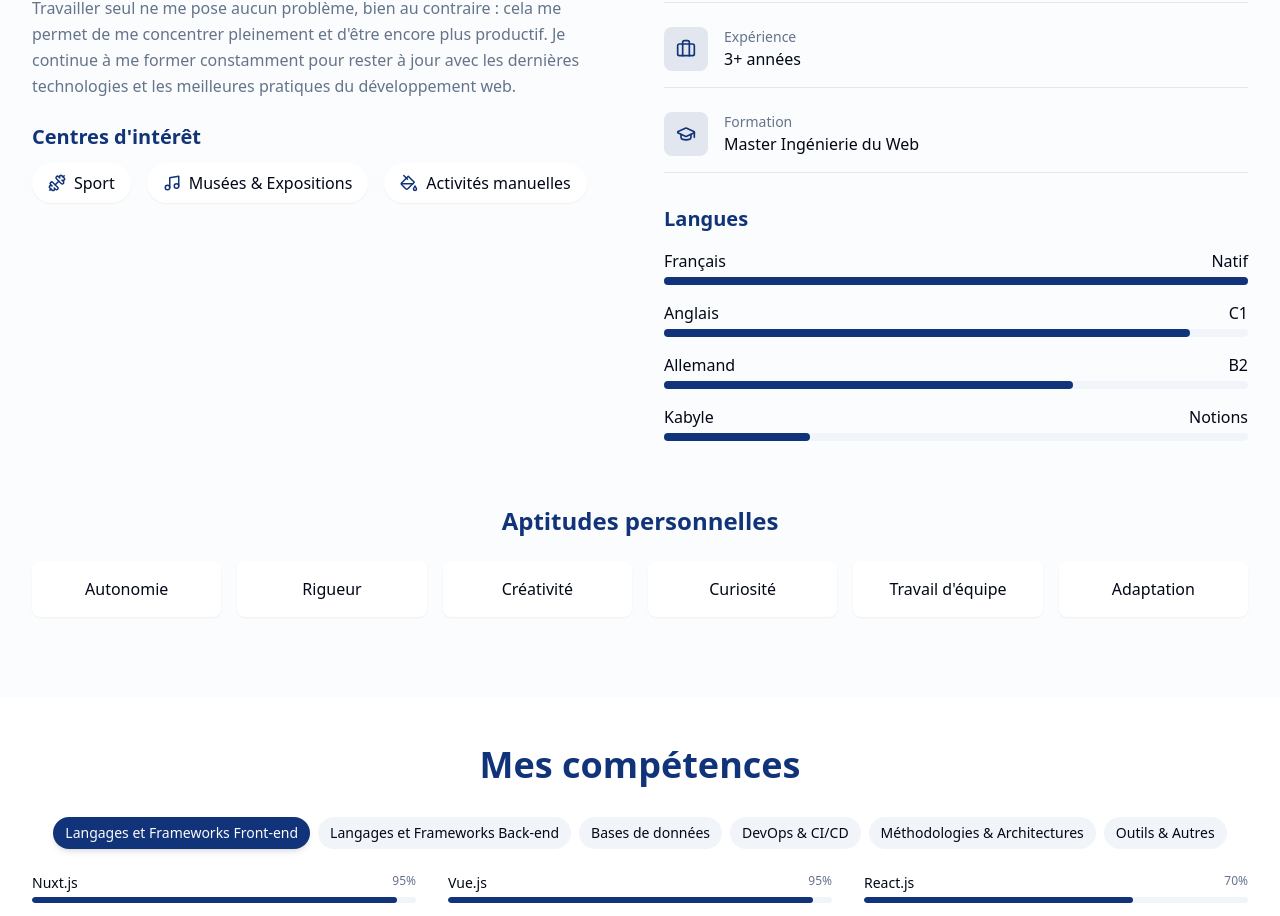
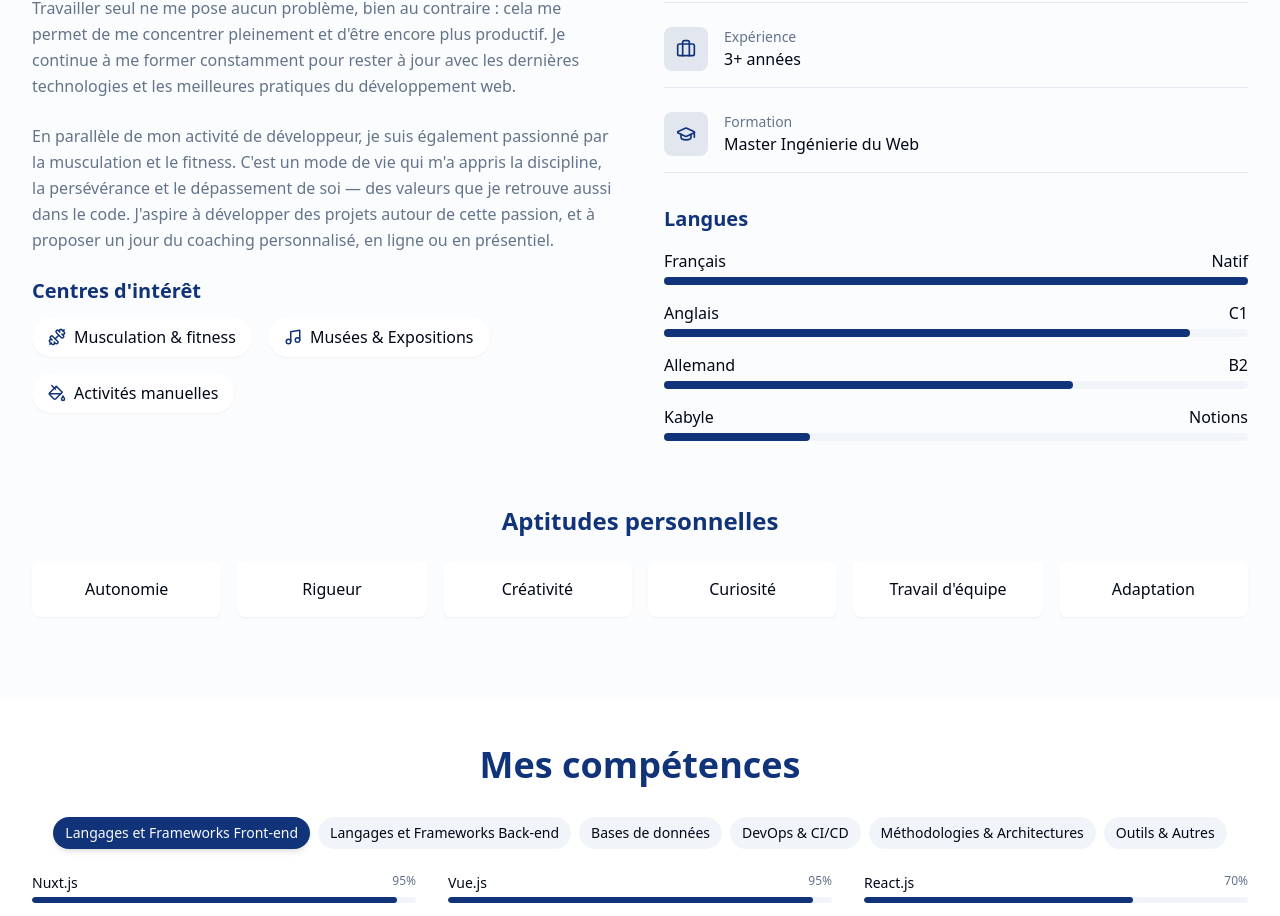
Before and after one commit to iSaaMz/portfolio, a React (Vite) app: page / in a window 1280 px wide. Shown: the part 1337-2253 px from the top of the page. Built offline with nearby package versions, Linux system fonts and the light colour scheme.

Commit message:
update description personnelle

```diff
--- a/src/components/sections/About.jsx
+++ b/src/components/sections/About.jsx
@@ -30,11 +30,17 @@ const About = () => {
               architectures propres, à la sécurité des applications et aux pratiques DevOps.
             </p>
             <p className="text-muted-foreground">
-            Curieux et rigoureux, j&apos;apprécie autant le travail en équipe que les missions en autonomie,
-            où je peux avancer efficacement dans l&apos;ombre sans difficulté. Travailler seul ne me pose
-            aucun problème, bien au contraire : cela me permet de me concentrer pleinement et d&apos;être
-            encore plus productif. Je continue à me former constamment pour rester à jour avec les dernières
-            technologies et les meilleures pratiques du développement web.
+              Curieux et rigoureux, j&apos;apprécie autant le travail en équipe que les missions en autonomie,
+              où je peux avancer efficacement dans l&apos;ombre sans difficulté. Travailler seul ne me pose
+              aucun problème, bien au contraire : cela me permet de me concentrer pleinement et d&apos;être
+              encore plus productif. Je continue à me former constamment pour rester à jour avec les dernières
+              technologies et les meilleures pratiques du développement web.
+            </p>
+            <p className="text-muted-foreground">
+              En parallèle de mon activité de développeur, je suis également passionné par la musculation et le fitness.
+              C&apos;est un mode de vie qui m&apos;a appris la discipline, la persévérance et le dépassement de soi — des valeurs que je
+              retrouve aussi dans le code. J&apos;aspire à développer des projets autour de cette passion, et à proposer
+              un jour du coaching personnalisé, en ligne ou en présentiel.
             </p>
 
             {/* Centres d'intêrets */}
@@ -43,7 +49,7 @@ const About = () => {
               <div className="flex flex-wrap gap-4">
                 <div className="flex items-center gap-2 px-4 py-2 bg-background rounded-full shadow-sm">
                   <Dumbbell size={18} className="text-primary" />
-                  <span>Sport</span>
+                  <span>Musculation & fitness</span>
                 </div>
                 <div className="flex items-center gap-2 px-4 py-2 bg-background rounded-full shadow-sm">
                   <Music size={18} className="text-primary" />
```
